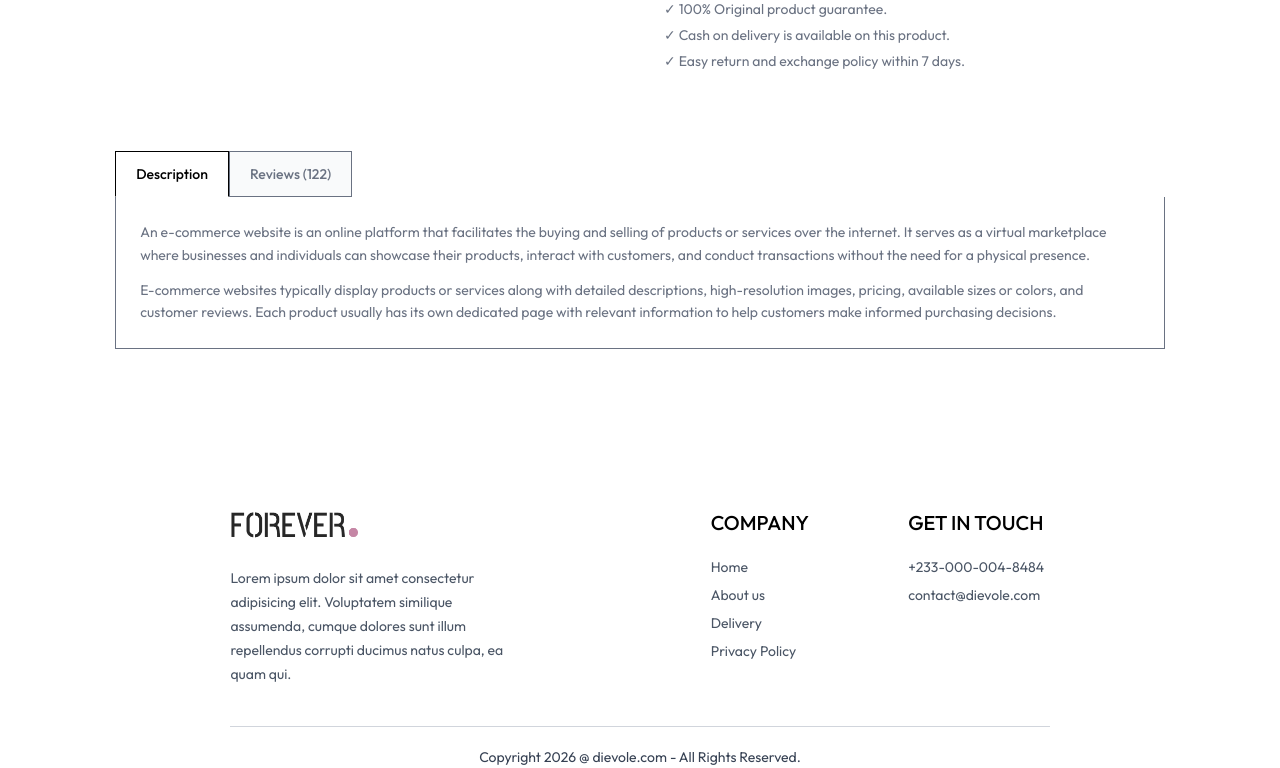
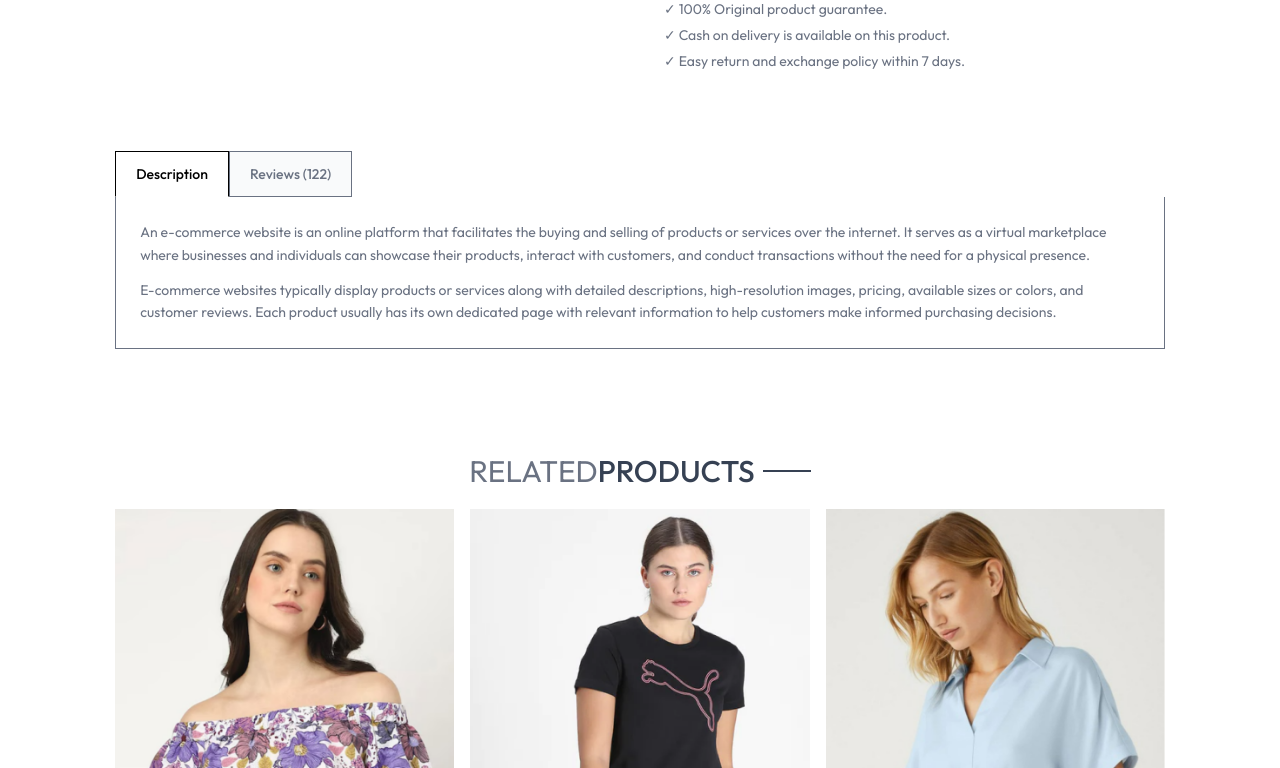
Before and after one commit to Japheth-Dievole-Cobbinah/fashion-shop, a React (Vite) app: page /product/aaaaa in a window 1280 px wide. Shown: the part 581-1349 px from the top of the page. Built offline with nearby package versions, Linux system fonts and the light colour scheme.

Commit message:
Added the Related Products features

```diff
--- /dev/null
+++ b/src/componenets/RelatedProducts.jsx
@@ -0,0 +1,38 @@
+import React, { useContext, useEffect, useState } from 'react'
+import { ShopContext } from '../context/ShopContext'
+import Title from './Title';
+import ProductItems from './ProductItems';
+
+const RelatedProducts = ({category, subCategory}) => {
+
+    const { products} = useContext(ShopContext);
+    const [related, setRelated] = useState([]);
+
+    useEffect(()=> {
+       if (products.length > 0) {
+           let productsCopy = products.slice();
+
+           productsCopy = productsCopy.filter((item)=>category === item.category);
+           productsCopy = productsCopy.filter((item)=> subCategory === item.subCategory);
+
+           setRelated(productsCopy.slice(0,5));
+
+       }
+    },[products])
+
+  return (
+    <div className='my-24'>
+        <div className='text-center text-3xl py-2'>
+           <Title text1={'RELATED'} text2={"PRODUCTS"}/>
+        </div>
+
+        <div className='grid grid-cols-2 sm:grid-cols-3 md:grid-cols lg-grid-cols-5 gap-4 gap-y-6'>
+             {related.map((item,index)=>(
+                <ProductItems key={index} id={item._id} name={item.name} price={item.price} image={item.image}/>
+             ))}
+        </div>
+    </div>
+  )
+}
+
+export default RelatedProducts
--- a/src/pages/Product.jsx
+++ b/src/pages/Product.jsx
@@ -2,6 +2,7 @@
 import { useParams } from 'react-router-dom'
 import { ShopContext } from '../context/ShopContext';
 import { assets } from '../assets/assets';
+import RelatedProducts from '../componenets/RelatedProducts';
 
 const Product = () => {
 
@@ -168,6 +169,9 @@
         </div>
       </div>
 
+      {/* ------------Display Latest Product -------------------- */}
+      <RelatedProducts category={productData.category} subCategory={productData.subCategory}/>
+
     </div>
   ) : <div className='opacity-0'></div>
 }
```
